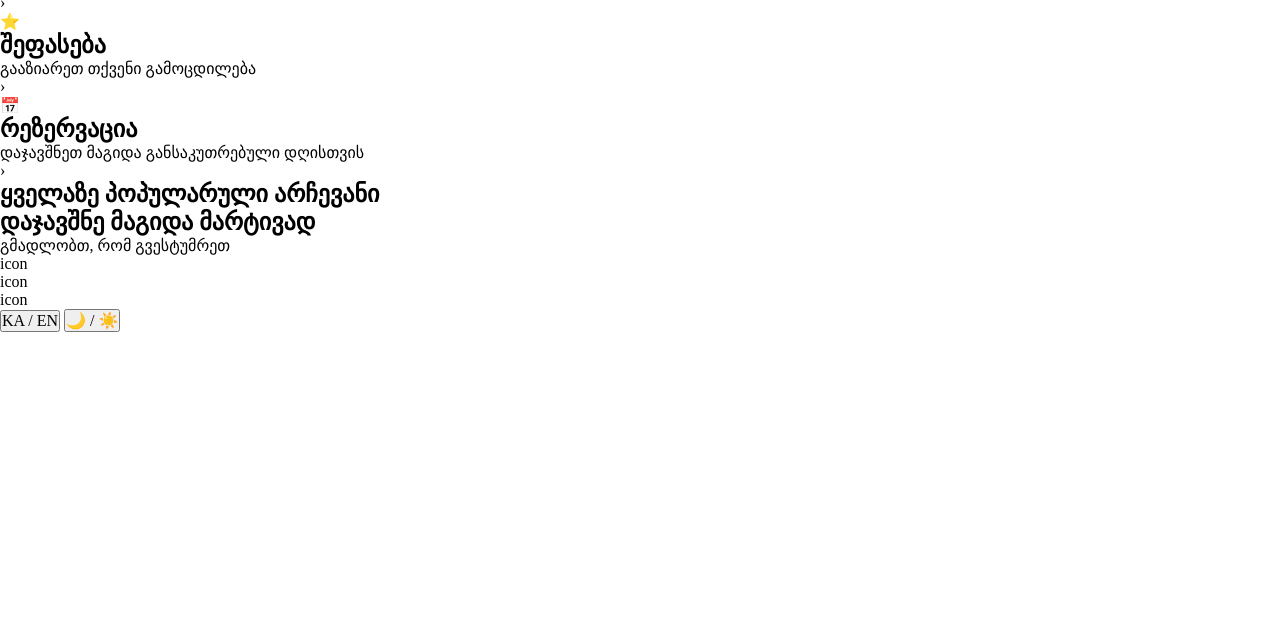
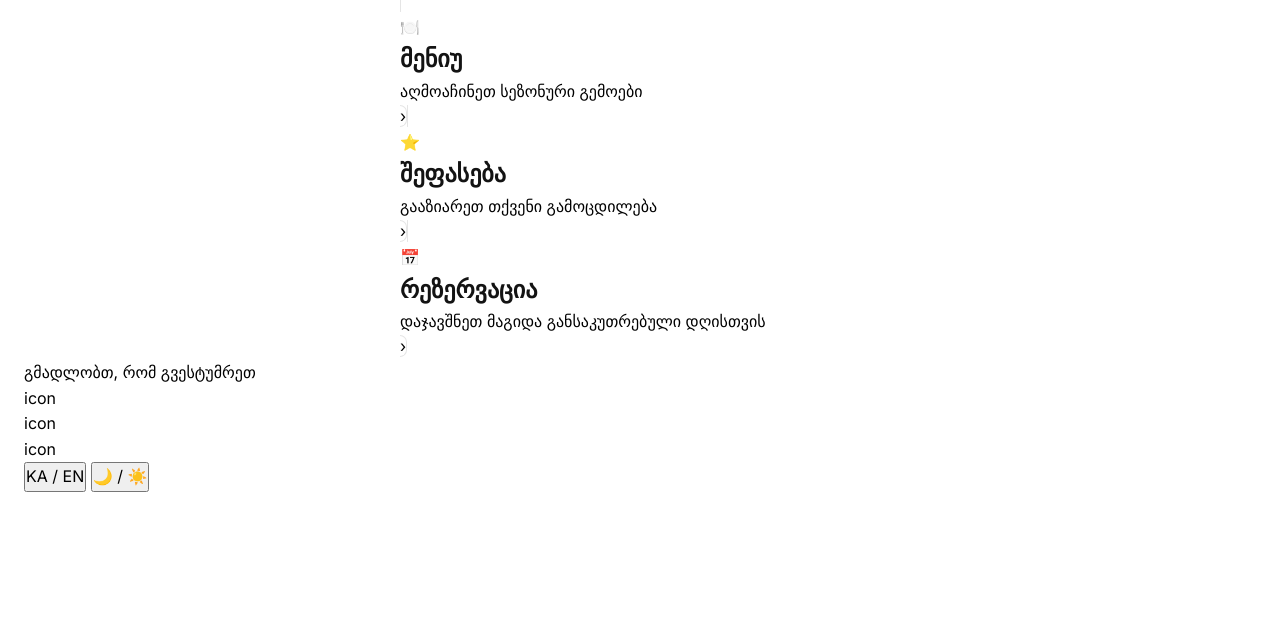
Before and after one commit to Nino5982/qr-menu, a plain HTML site: page index.html in a window 1280 px wide. Shown: the part 165-800 px from the top of the page. Drawn offline with Linux system fonts and the light colour scheme; a script that the page names is missing.

Commit message:
Refactor HTML structure and styles; add CSS variables for theming

```diff
--- a/index.html
+++ b/index.html
@@ -6,30 +6,32 @@
     <title>კულინარი | BISTRO & LOUNGE</title>
 
     <!-- Google Fonts (Inter) -->
-    <link rel="preconnect" href="https://fonts.googleapis.com">
-    <link rel="preconnect" href="https://fonts.gstatic.com" crossorigin>
-    <link href="https://fonts.googleapis.com/css2?family=Inter:wght@400;600;700&display=swap" rel="stylesheet">
+    <link rel="preconnect" href="https://fonts.googleapis.com" />
+    <link rel="preconnect" href="https://fonts.gstatic.com" crossorigin />
+    <link
+      href="https://fonts.googleapis.com/css2?family=Inter:wght@400;600;700&display=swap"
+      rel="stylesheet" />
 
     <link rel="stylesheet" href="./styles/styles.css" />
   </head>
   <body data-theme="light">
-
     <!-- Header / Hero Section -->
-    <header class="header">
+    <header class="header box">
       <div class="brand">
         <div class="logo">CC</div>
         <h1 data-lang="brand_name">კულინარი</h1>
         <p data-lang="brand_desc">BISTRO & LOUNGE</p>
-        <a href="tel:+995555123456" data-lang="phone_label" class="btn--accent">ტელ: +995 555 123 456</a>
+        <a href="tel:+995555123456" data-lang="phone_label" class="btn--accent"
+          >ტელ: +995 555 123 456</a
+        >
       </div>
     </header>
 
     <!-- Main Navigation / Cards Section -->
     <main class="main-content">
       <section class="menu-cards-section">
-
         <!-- 1. მენიუს ბარათი -->
-        <a href="./pages/menu.html" class="nav-card">
+        <a href="./pages/menu.html" class="nav-card box">
           <div class="card-icon">🍽️</div>
           <div class="card-content">
             <h2 data-lang="menu_title">მენიუ</h2>
@@ -39,7 +41,10 @@
         </a>
 
         <!-- 2. შეფასების ბარათი -->
-        <a href="https://forms.gle/შენი-ლინკი" target="_blank"  class="nav-card">
+        <a
+          href="#"
+          target="_blank"
+          class="nav-card box">
           <div class="card-icon">⭐</div>
           <div class="card-content">
             <h2 data-lang="review_title">შეფასება</h2>
@@ -49,23 +54,16 @@
         </a>
 
         <!-- 3. რეზერვაციის ბარათი -->
-        <a href="./pages/reservation.html" class="nav-card">
+        <a href="./pages/reservation.html" class="nav-card box">
           <div class="card-icon">📅</div>
           <div class="card-content">
             <h2 data-lang="reservation_title">რეზერვაცია</h2>
-            <p data-lang="reservation_desc">დაჯავშნეთ მაგიდა განსაკუთრებული დღისთვის</p>
+            <p data-lang="reservation_desc">
+              დაჯავშნეთ მაგიდა განსაკუთრებული დღისთვის
+            </p>
           </div>
           <span class="arrow-icon">›</span>
         </a>
-
-      </section>
-
-      <section id="favorites">
-        <h2 data-lang="favorites_heading">ყველაზე პოპულარული არჩევანი</h2>
-      </section>
-
-      <section id="reservation">
-        <h2 data-lang="reservation_heading">დაჯავშნე მაგიდა მარტივად</h2>
       </section>
     </main>
 
@@ -83,9 +81,11 @@
           <a href="#" class="social-list-link">icon</a>
         </li>
       </ul>
-       <div class="controls">
+      <div class="controls">
         <button id="lang-toggle" aria-label="Change language">KA / EN</button>
-        <button id="theme-toggle" aria-label="Toggle dark and light theme">🌙 / ☀️</button>
+        <button id="theme-toggle" aria-label="Toggle dark and light theme">
+          🌙 / ☀️
+        </button>
       </div>
     </footer>
 
--- a/styles/styles.css
+++ b/styles/styles.css
@@ -1,7 +1,4 @@
-/* ცვლადები (:root) */
-
-
-/* resert */
+@import url('./variables.css');
 
 *,
 *::before,
@@ -37,11 +34,39 @@ select {
 }
 
 html {
+    font-size: 10px;
     scroll-behavior: smooth;
 }
 
+body {
+    font-family: var(--font-main, 'Inter', sans-serif);
+    background-color: var(--bg-color);
+    color: var(--text-color);
+    font-size: 1.6rem;
+    line-height: 1.6;
+    -webkit-font-smoothing: antialiased;
+    transition: background-color 0.3s ease, color 0.3s ease;
+    padding: 24px;
+}
 
- /* რესეტი (*, *::before...)  */
- /* გლობალური სტილები (body, html) */
-  /* კონტეინერები და ზოგადი ელემენტები კომპონენტები (Header, Nav, Cards, Footer...) */
- /* რესპონსივობა (Media Queries) */
+.main-content {
+    width: 100%;
+    max-width: 480px;
+    margin: 0 auto;
+    /* padding: 20px; */
+}
+
+h1,
+h2,
+h3 {
+    font-weight: 700;
+    color: var(--text-primary);
+
+}
+
+
+.box {
+    border: 1px solid var(--border-color);
+    border-radius: var(--radius-lg);
+    background-color: var(--card-bg);
+}
--- a/styles/variables.css
+++ b/styles/variables.css
@@ -0,0 +1,53 @@
+:root {
+    /* --- 1. COLORS (ფერის როლები) --- */
+    --bg-color: white
+    ;
+    --card-bg: #FFFFFFE5;
+    --text-primary: #131313;
+    --text-secondary: #737373;
+    --text-accent: #6471FF;
+    --accent-color: #4D5BFF;
+    --accent-hover: #5653E9;
+    --border-color: #E5E5E5;
+
+    /* --- 2. TYPOGRAPHY (შრიფტები) --- */
+    --font-main: 'Inter', sans-serif;
+
+    /* --- 3. BORDER RADIUS */
+    --radius-sm: 22px;
+    --radius-md: 24px;
+    --radius-lg: 40px;
+    /* border */
+
+
+    /* --- 4. SHADOWS --- */
+    --shadow-card: 0px 1px 2px 0px #00000005;
+}
+
+/* --- DARK THEME --- */
+[data-theme="dark"] {
+    --bg-color: #121212;
+    --card-bg: #181818E5;
+    --text-accent: #9FA7FF;
+    --text-primary: #FFFFFF;
+    --text-secondary: #ADAAAA;
+    --border-color: #242424;
+    --shadow-card: 0px 1px 2px 0px #0000000D;
+}
+
+
+
+/* სტანდარტები ფონტის ზომებში
+8px (ძალიან პატარა ტექსტები, ტეგები, ბეჯები)
+12px (პატარა აღწერები, დამხმარე ტექსტები)
+
+ 14px (სტანდარტული მეორადი ტექსტი, ფიქსირებული აღწერები)
+
+ 16px (მთავარი ტექსტის ზომა — p, კარგად წაკითხვადი ბოდი)
+
+ 18px (ოდნავ დიდღაკიანი ტექსტი ან პატარა სათაური)
+ 20px   (საშუალო ზომის სათაური)
+24px (<h3> სათაურები)
+30px (<h2> მთავარი სექციის სათაურები)
+36px (<h1> დიდი სათაურები)
+*/
```
